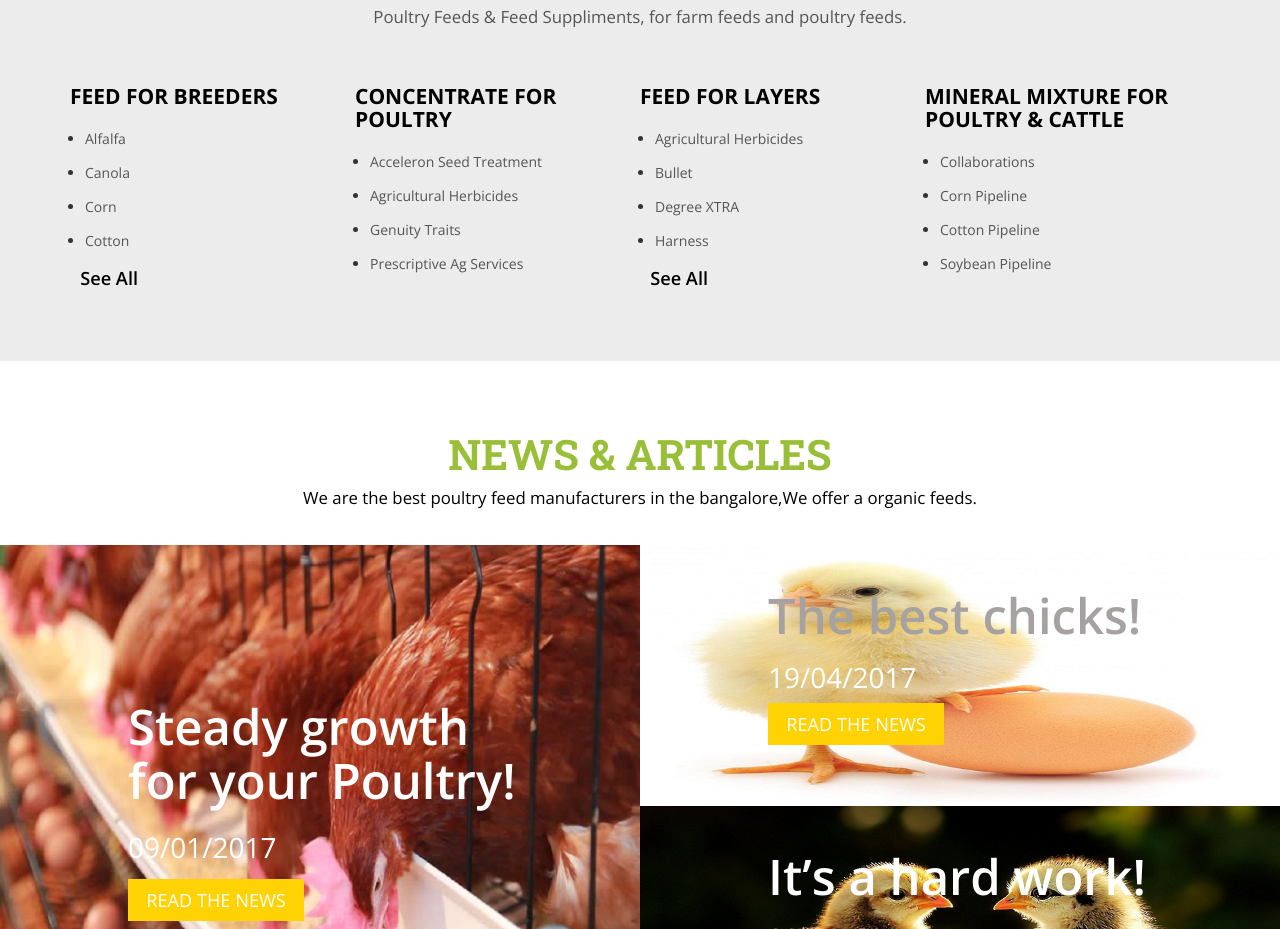
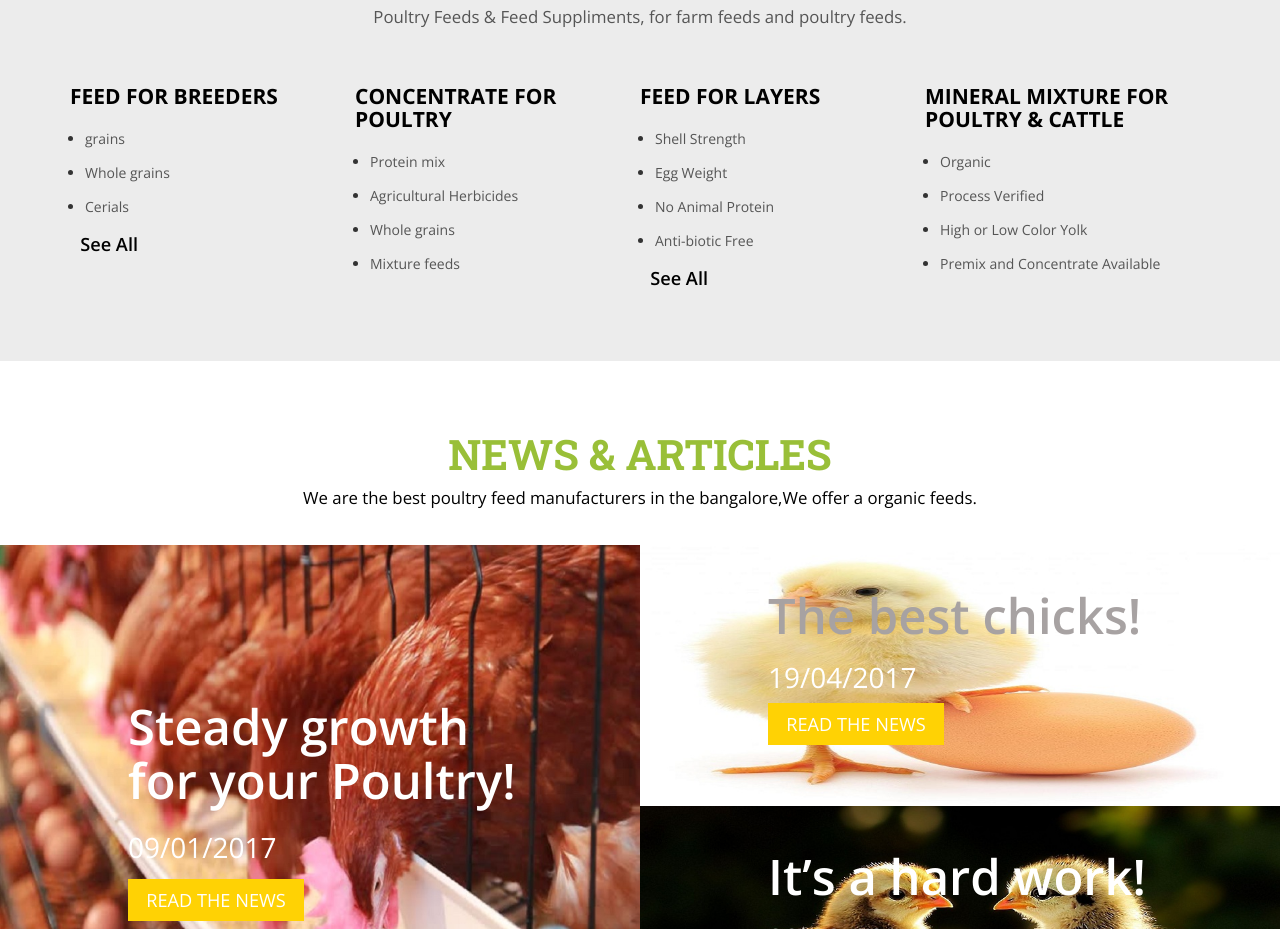
Before and after one commit to pruthvikiran/akshayafeeds, a plain HTML site: page index.html in a window 1280 px wide. Shown: the part 2010-2939 px from the top of the page. Drawn offline with nearby package versions, Linux system fonts and the light colour scheme.

Commit message:
initial commit

```diff
--- a/index.html
+++ b/index.html
@@ -127,7 +127,7 @@
 			<p>Creating an environment where feel good factor is at its best. Sustainable growth amongst all stakeholders within this environment</p>
 			<h5>Our Vision</h5>
 			<p>sustainable production of animal feeds which will satisfy the requirement of farmers based at every nook and corner of India as well as neighboring countries.	</p>
-				<a href="about" class="button">read more</a>
+				<a href="about.html" class="button">read more</a>
 		</div>
 		<div class="clearfix"> </div>
 		</div>
@@ -142,21 +142,21 @@
 					<img src="images/pfeed.jpg" class="img-responsive" alt="" />
 					<h5>Feed For breeders</h5>
 					<p>Modern broiler industry focuses on lowering production costs and increasing body weight with added value by producing customer oriented ready products.</p>
-					<a href="#" class="button1"> more read</a>
+					<a href="services.html" class="button1"> more read</a>
 					</div>
 					<div class="col-md-4 service-grid">
 					<h4>Feed Suppliments</h4>
 					<img src="images/cfeed.jpg" class="img-responsive" alt="" />
 					<h5>Concentrate for Poultry</h5>
 					<p> The feed is especially prepared for cattle and buffaloes considering the high protein and the high fat content.</p>
-					<a href="#" class="button1"> more read</a>
+					<a href="services.html" class="button1"> more read</a>
 					</div>
 					<div class="col-md-4 service-grid">
 					<h4>Broiler Feeds</h4>
 					<img src="images/ffeed.jpg" class="img-responsive" alt="" />
 					<h5>Feed for Broilers</h5>
 					<p>provides balanced nutrition with high digestibility fish feeds. Simultaneously, we maintain good physical quality of products.</p>
-					<a href="#" class="button1"> more read</a>
+					<a href="services.html" class="button1"> more read</a>
 					</div>
 					<div class="clearfix"> </div>
 				</div>
@@ -172,39 +172,39 @@
 				<div class="col-md-3 what-grid">
 					<h4>Feed for Breeders</h4>
 					<ul class="list">
-						<li><a href="#">Alfalfa</a>
-								<li><a href="#">Canola</a>
-										<li><a href="#">Corn</a>
-												<li><a href="#">Cotton</a>
+						<li><a href="#">grains</a>
+								<li><a href="#">Whole grains</a>
+										<li><a href="#">Cerials</a>
+
 						</ul>
 					<a href="#" class="button2"> see all</a>
 					</div>
 					<div class="col-md-3 what-grid">
 					<h4>Concentrate for poultry</h4>
 					<ul class="list">
-						<li><a href="#">Acceleron Seed Treatment</a>
+						<li><a href="#">Protein mix</a>
 								<li><a href="#">Agricultural Herbicides</a>
-										<li><a href="#">Genuity Traits</a>
-												<li><a href="#">Prescriptive Ag Services</a>
+										<li><a href="#">Whole grains</a>
+												<li><a href="#">Mixture feeds</a>
 						</ul>
 					</div>
 					<div class="col-md-3 what-grid">
 						<h4>Feed For Layers</h4>
 					<ul class="list">
-						<li><a href="#">Agricultural Herbicides</a>
-								<li><a href="#">Bullet</a>
-										<li><a href="#">Degree XTRA</a>
-												<li><a href="#">Harness</a>
+						<li><a href="#">Shell Strength</a>
+								<li><a href="#">Egg Weight</a>
+										<li><a href="#">No Animal Protein</a>
+												<li><a href="#">Anti-biotic Free</a>
 						</ul>
 					<a href="#" class="button2"> see all</a>
 					</div>
 					<div class="col-md-3 what-grid">
 						<h4>Mineral mixture for poultry & Cattle</h4>
 					<ul class="list">
-						<li><a href="#">Collaborations</a>
-								<li><a href="#">Corn Pipeline</a>
-										<li><a href="#">Cotton Pipeline</a>
-												<li><a href="#">Soybean Pipeline</a>
+						<li><a href="#">Organic</a>
+								<li><a href="#">Process Verified</a>
+										<li><a href="#">High or Low Color Yolk</a>
+												<li><a href="#">Premix and Concentrate Available</a>
 						</ul>
 					</div>
 					<div class="clearfix"> </div>
@@ -224,7 +224,7 @@
 					<div class="news-info">
 						<h4>Steady growth for your Poultry!</h4>
 						<p>09/01/2017</p>
-						<a href="#" class="button1"> read the news</a>
+						<a href="news.html" class="button1"> read the news</a>
 						</div>
 					</div>
 					<div class="col-md-6 news-grid1">
@@ -233,7 +233,7 @@
 						<div class="news-info1">
 						<h4 style="color:#a7a2a2">The best chicks!</h4>
 						<p>19/04/2017</p>
-						<a href="#" class="button1"> read the news</a>
+						<a href="news.html" class="button1"> read the news</a>
 						</div>
 						</div>
 						<div class="news-grid3">
@@ -241,7 +241,7 @@
 						<div class="news-info1">
 						<h4>It’s a hard work!</h4>
 						<p>29/02/2015</p>
-						<a href="#" class="button1"> read the news</a>
+						<a href="news.html" class="button1"> read the news</a>
 						</div>
 						</div>
 					</div>
```
